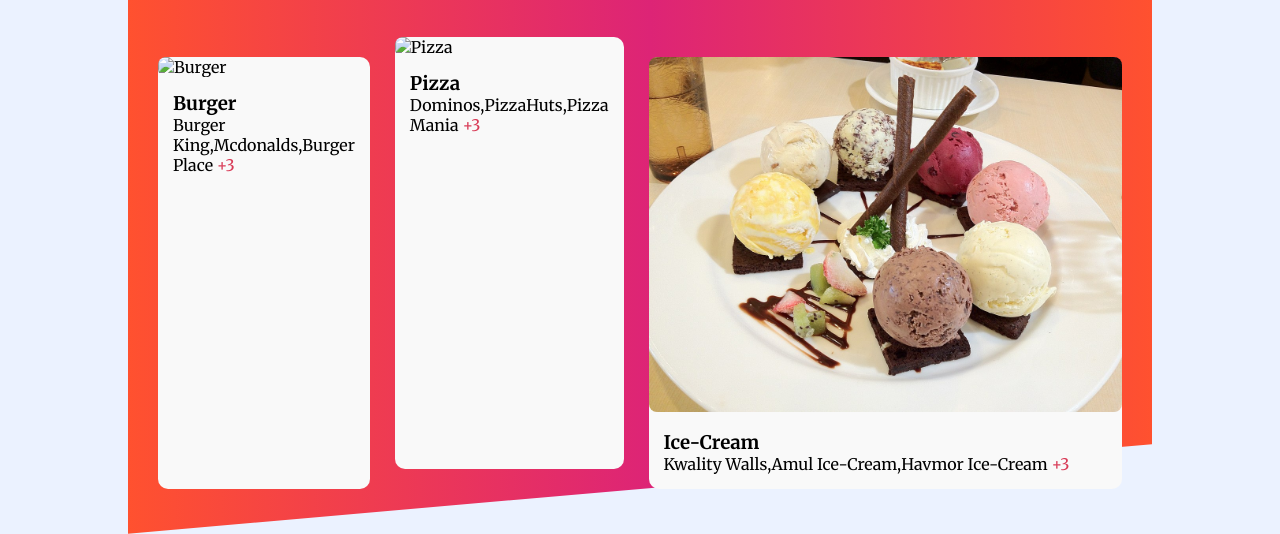
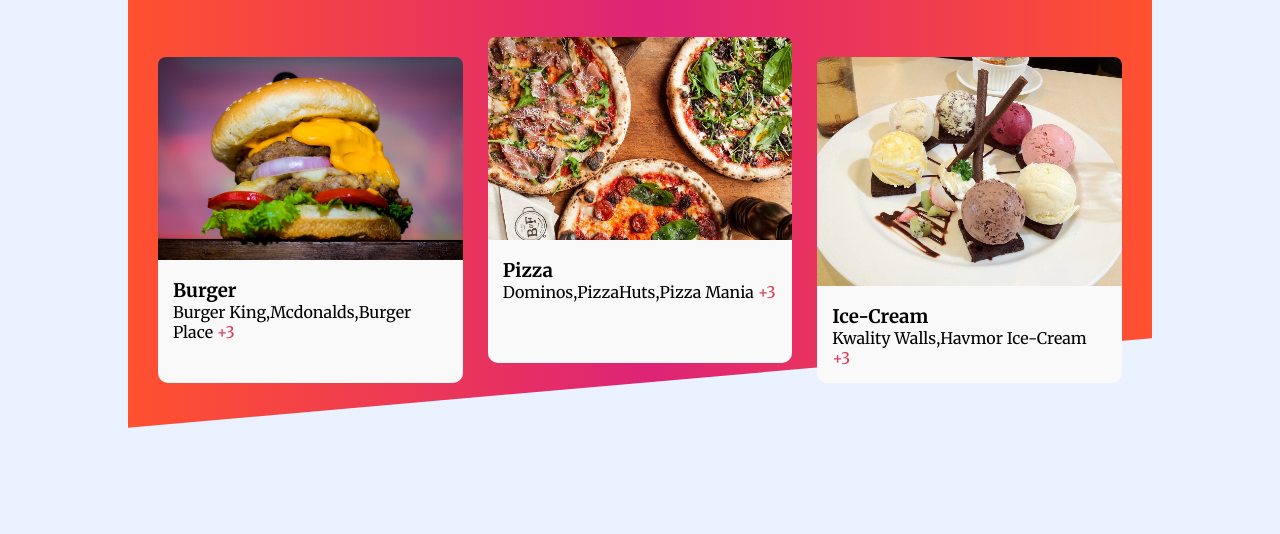
Before and after one commit to Basant1313/Zomato-Web-Page, a plain HTML site: page index.html in a window 1280 px wide. Shown: the part 710-1244 px from the top of the page. After the commit the page ends 1138 px from the top, so only its background shows below. Drawn offline with Linux system fonts and the light colour scheme.

Commit message:
Little Bit Modified

```diff
--- a/index.html
+++ b/index.html
@@ -50,7 +50,7 @@
                 <!-- Burger -->
                 <div class="food_card">
                     <div class="food_card_image_container">
-                        <img src="Assets/Burgir.png" alt="Burger" class="food_image">
+                        <img src="Assets/burger.png" alt="Burger" class="food_image">
                     </div>
                     <div class="food_card_description">
                         <h3 class="food_title">Burger</h3>
@@ -61,7 +61,7 @@
                 <!-- Pizza -->
                 <div class="food_card" id="pizza_card">
                     <div class="food_card_image_container">
-                        <img src="Assets/pizzzza.png" alt="Pizza" class="food_image">
+                        <img src="Assets/pizza.png" alt="Pizza" class="food_image">
                     </div>
                     <div class="food_card_description">
                         <h3 class="food_title">Pizza</h3>
@@ -76,7 +76,7 @@
                     </div>
                     <div class="food_card_description">
                         <h3 class="food_title">Ice-Cream</h3>
-                        <p>Kwality Walls,Amul Ice-Cream,Havmor Ice-Cream <span style="color :#d83a56">+3</span></p>
+                        <p>Kwality Walls,Havmor Ice-Cream <span style="color :#d83a56">+3</span></p>
 
                     </div>
                 </div>
--- a/style.css
+++ b/style.css
@@ -75,7 +75,7 @@ body {
     width:100%;
 }
 .food_image {
-    border-radius: 8px;
+    border-radius: 8px 8px 0 0;
     width: 100%;
 }
 .explore_menu_text {
```
